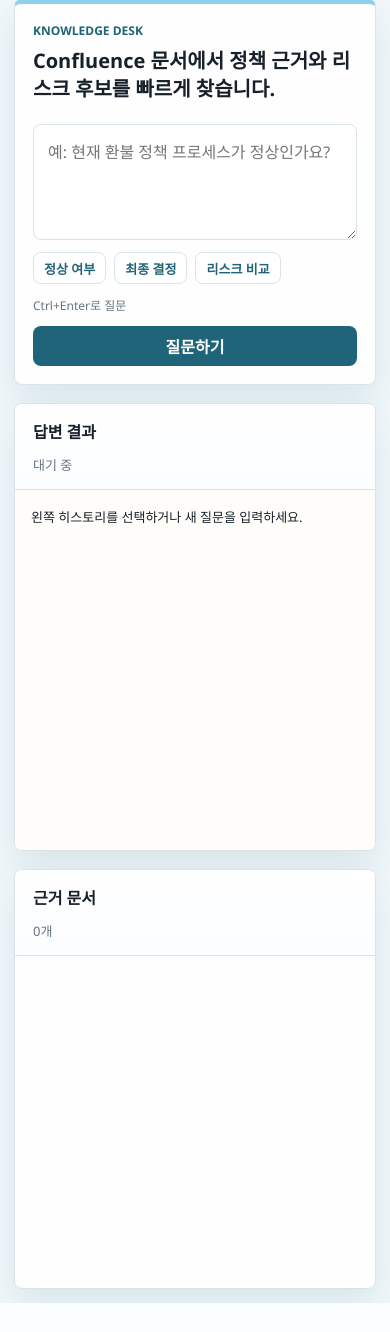
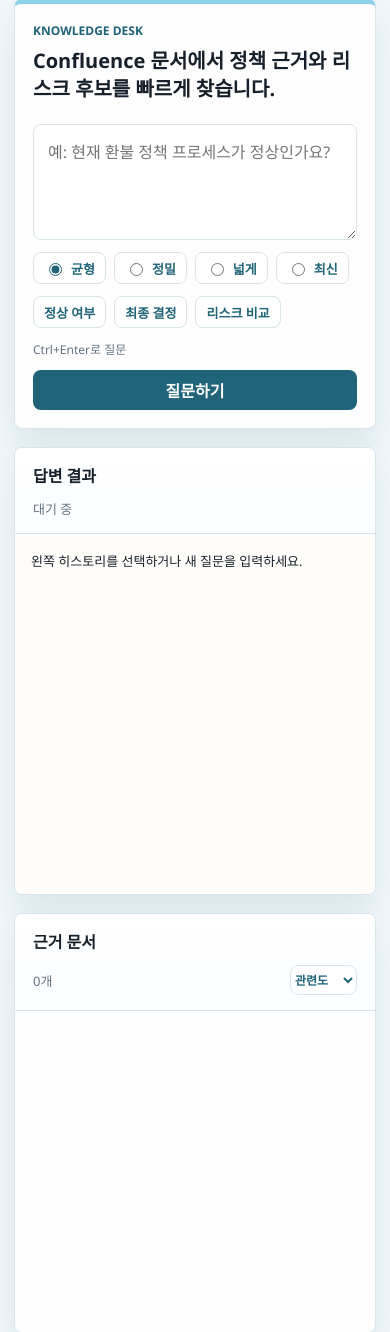
Before and after one commit to SUPASONIC-hub/confluence-context-qna, a Flask app: page / in a window 390 px wide. Shown: the part 788-2120 px from the top of the page. Before the commit the page ends 2091 px from the top, so only its background shows below. Run offline with Flask 3, Linux system fonts and the light colour scheme; data that the repository does not hold is empty; some libraries are stand-ins or nearby versions.

Commit message:
Add search modes and source navigation UX

```diff
--- a/app.py
+++ b/app.py
@@ -10,7 +10,16 @@ from datetime import datetime, timezone
 
 from flask import Flask, Response, jsonify, render_template, request, send_from_directory
 
-from confluence_qna import connect_db, generate_answer, ingest, ingest_batch, ingest_progress_status, load_config, merged_hits
+from confluence_qna import (
+    connect_db,
+    generate_answer,
+    ingest,
+    ingest_batch,
+    ingest_progress_status,
+    load_config,
+    merged_hits,
+    search_meta,
+)
 
 
 app = Flask(__name__)
@@ -340,14 +349,16 @@ def ask_api():
     init_history_table()
     payload = request.get_json(silent=True) or {}
     question = str(payload.get("question", "")).strip()
+    search_mode = str(payload.get("search_mode", "balanced")).strip() or "balanced"
     if not question:
         return jsonify({"error": "question is required"}), 400
 
     conn = connect_db()
     try:
-        hits = merged_hits(conn, question)
+        hits = merged_hits(conn, question, search_mode)
         answer, answer_mode = generate_answer(question, hits)
         serialized = serialize_hits(hits)
+        meta = search_meta(question, hits, search_mode)
         created_at = datetime.now(timezone.utc).isoformat()
         if getattr(conn, "is_postgres", False):
             cursor = conn.execute(
@@ -377,6 +388,7 @@ def ask_api():
                 "hits": serialized,
                 "hit_count": len(hits),
                 "answer_mode": answer_mode,
+                "search_meta": meta,
                 "created_at": created_at,
             }
         )
--- a/static/app.js
+++ b/static/app.js
@@ -6,7 +6,9 @@ const askButton = document.querySelector("#askButton");
 const answerOutput = document.querySelector("#answerOutput");
 const sourceList = document.querySelector("#sourceList");
 const sourceCount = document.querySelector("#sourceCount");
+const sourceSort = document.querySelector("#sourceSort");
 const resultMeta = document.querySelector("#resultMeta");
+const answerToc = document.querySelector("#answerToc");
 const stats = document.querySelector("#stats");
 const sourceFilters = document.querySelector("#sourceFilters");
 const quickPrompts = document.querySelector("#quickPrompts");
@@ -25,6 +27,7 @@ const BATCH_SIZE = 80;
 let activeHistoryId = null;
 let currentHits = [];
 let activeSourceType = "전체";
+let activeSourceSort = "score";
 let adminToken = localStorage.getItem("adminToken") || "";
 let batchRunning = false;
 let stopBatchRequested = false;
@@ -80,13 +83,15 @@ function renderAnswerMarkdown(value) {
         html.push("</ul>");
         listOpen = false;
       }
-      html.push(`<h4>${inlineFormat(line.slice(3))}</h4>`);
+      const title = line.slice(3);
+      html.push(`<h4 id="${sectionId(title)}">${inlineFormat(title)}</h4>`);
     } else if (line.startsWith("# ")) {
       if (listOpen) {
         html.push("</ul>");
         listOpen = false;
       }
-      html.push(`<h3>${inlineFormat(line.slice(2))}</h3>`);
+      const title = line.slice(2);
+      html.push(`<h3 id="${sectionId(title)}">${inlineFormat(title)}</h3>`);
     } else if (line.startsWith("- ")) {
       if (!listOpen) {
         html.push("<ul>");
@@ -103,6 +108,18 @@ function renderAnswerMarkdown(value) {
   }
   if (listOpen) html.push("</ul>");
   return html.join("");
+}
+
+function answerSections(value) {
+  return String(value || "")
+    .split(/\r?\n/)
+    .filter((line) => line.startsWith("## "))
+    .map((line) => line.slice(3))
+    .slice(0, 8);
+}
+
+function sectionId(title) {
+  return `section-${String(title).replace(/[^0-9A-Za-z가-힣]+/g, "-").replace(/^-|-$/g, "").slice(0, 48)}`;
 }
 
 async function fetchJson(url, options) {
@@ -214,10 +231,22 @@ function renderSourceFilters(hits) {
   `).join("");
 }
 
+function sortedHits(hits) {
+  const result = [...hits];
+  if (activeSourceSort === "recent") {
+    return result.sort((a, b) => String(b.last_updated || "").localeCompare(String(a.last_updated || "")));
+  }
+  if (activeSourceSort === "type") {
+    return result.sort((a, b) => String(a.document_type || "").localeCompare(String(b.document_type || "")) || b.score - a.score);
+  }
+  return result.sort((a, b) => b.score - a.score);
+}
+
 function renderSources(hits = currentHits) {
-  const visibleHits = activeSourceType === "전체"
+  const filteredHits = activeSourceType === "전체"
     ? hits
     : hits.filter((hit) => (hit.document_type || "일반문서") === activeSourceType);
+  const visibleHits = sortedHits(filteredHits);
   renderSourceFilters(hits);
   sourceCount.textContent = `${visibleHits.length}개`;
   if (!visibleHits.length) {
@@ -259,10 +288,30 @@ function renderResult(payload) {
   currentHits = payload.hits || [];
   activeSourceType = "전체";
   answerOutput.innerHTML = renderAnswerMarkdown(payload.answer);
+  renderAnswerToc(payload.answer);
   const mode = payload.answer_mode ? ` · ${payload.answer_mode}` : "";
   const pages = new Set(currentHits.map((hit) => hit.page_id)).size;
-  resultMeta.textContent = `${formatDate(payload.created_at)} · 문서 ${pages}개 · 근거 ${payload.hit_count}개${mode}`;
+  const meta = payload.search_meta || {};
+  const confidence = meta.confidence ? ` · 신뢰도 ${meta.confidence}` : "";
+  const searchMode = meta.mode ? ` · ${modeLabel(meta.mode)}` : "";
+  resultMeta.textContent = `${formatDate(payload.created_at)} · 문서 ${pages}개 · 근거 ${payload.hit_count}개${confidence}${searchMode}${mode}`;
   renderSources(currentHits);
+}
+
+function renderAnswerToc(answer) {
+  if (!answerToc) return;
+  const sections = answerSections(answer);
+  if (!sections.length) {
+    answerToc.innerHTML = "";
+    return;
+  }
+  answerToc.innerHTML = sections.map((section) => (
+    `<button type="button" data-target="${sectionId(section)}">${escapeText(section.replace(/^\d+\.\s*/, ""))}</button>`
+  )).join("");
+}
+
+function modeLabel(mode) {
+  return { balanced: "균형", strict: "정밀", broad: "넓게", recent: "최신" }[mode] || mode;
 }
 
 async function loadStats() {
@@ -292,7 +341,7 @@ askForm.addEventListener("submit", async (event) => {
     const payload = await fetchJson("/api/ask", {
       method: "POST",
       headers: { "Content-Type": "application/json" },
-      body: JSON.stringify({ question }),
+      body: JSON.stringify({ question, search_mode: selectedSearchMode() }),
     });
     renderResult(payload);
     questionInput.value = "";
@@ -305,6 +354,18 @@ askForm.addEventListener("submit", async (event) => {
     askButton.textContent = "질문하기";
   }
 });
+
+function selectedSearchMode() {
+  return document.querySelector("input[name='searchMode']:checked")?.value || "balanced";
+}
+
+if (answerToc) {
+  answerToc.addEventListener("click", (event) => {
+    const button = event.target.closest("button[data-target]");
+    if (!button) return;
+    document.getElementById(button.dataset.target)?.scrollIntoView({ block: "start", behavior: "smooth" });
+  });
+}
 
 questionInput.addEventListener("keydown", (event) => {
   if (event.key === "Enter" && (event.ctrlKey || event.metaKey)) {
@@ -338,6 +399,13 @@ sourceFilters.addEventListener("click", (event) => {
   activeSourceType = button.dataset.type;
   renderSources(currentHits);
 });
+
+if (sourceSort) {
+  sourceSort.addEventListener("change", () => {
+    activeSourceSort = sourceSort.value;
+    renderSources(currentHits);
+  });
+}
 
 saveTokenButton.addEventListener("click", () => {
   adminToken = adminTokenInput.value.trim();
--- a/static/styles.css
+++ b/static/styles.css
@@ -314,6 +314,31 @@ textarea {
   min-width: 0;
 }
 
+.search-controls {
+  display: flex;
+  flex-wrap: wrap;
+  gap: 8px;
+}
+
+.search-controls label {
+  display: inline-flex;
+  align-items: center;
+  gap: 6px;
+  min-height: 32px;
+  border: 1px solid var(--line);
+  border-radius: 8px;
+  padding: 0 10px;
+  background: #fff;
+  color: var(--blue-deep);
+  font-size: 13px;
+  font-weight: 800;
+  cursor: pointer;
+}
+
+.search-controls input {
+  accent-color: var(--blue-deep);
+}
+
 .quick-prompts {
   display: flex;
   gap: 8px;
@@ -406,6 +431,53 @@ button[type="submit"]:disabled {
 .panel-title span {
   color: var(--muted);
   font-size: 13px;
+}
+
+.source-sort {
+  display: inline-flex;
+  align-items: center;
+  gap: 8px;
+}
+
+.source-sort select {
+  height: 30px;
+  border: 1px solid var(--line);
+  border-radius: 8px;
+  background: #fff;
+  color: var(--blue-deep);
+  font: inherit;
+  font-size: 12px;
+  font-weight: 800;
+}
+
+.answer-toc {
+  display: flex;
+  gap: 8px;
+  overflow-x: auto;
+  padding: 12px 18px 0;
+  background: var(--paper);
+}
+
+.answer-toc:empty {
+  display: none;
+}
+
+.answer-toc button {
+  flex: 0 0 auto;
+  min-height: 30px;
+  border: 1px solid var(--line);
+  border-radius: 8px;
+  padding: 0 10px;
+  background: #fff;
+  color: var(--blue-deep);
+  font-size: 12px;
+  font-weight: 800;
+  cursor: pointer;
+}
+
+.answer-toc button:hover {
+  border-color: var(--blue-strong);
+  background: #eef9fc;
 }
 
 .answer-output {
@@ -668,6 +740,11 @@ mark {
     flex-direction: column;
   }
 
+  .source-sort {
+    width: 100%;
+    justify-content: space-between;
+  }
+
   button[type="submit"] {
     width: 100%;
   }
--- a/templates/index.html
+++ b/templates/index.html
@@ -60,6 +60,12 @@
           </div>
           <form id="askForm" class="ask-form">
             <textarea id="questionInput" rows="3" placeholder="예: 현재 환불 정책 프로세스가 정상인가요?"></textarea>
+            <div class="search-controls" aria-label="검색 모드">
+              <label><input type="radio" name="searchMode" value="balanced" checked /> 균형</label>
+              <label><input type="radio" name="searchMode" value="strict" /> 정밀</label>
+              <label><input type="radio" name="searchMode" value="broad" /> 넓게</label>
+              <label><input type="radio" name="searchMode" value="recent" /> 최신</label>
+            </div>
             <div class="quick-prompts" id="quickPrompts">
               <button type="button" data-question="현재 최신 정책 기준으로 정상 운영 중인지 확인해줘">정상 여부</button>
               <button type="button" data-question="이 주제의 최종 결정사항과 근거 문서를 찾아줘">최종 결정</button>
@@ -78,13 +84,21 @@
               <h3>답변 결과</h3>
               <span id="resultMeta">대기 중</span>
             </div>
+            <div id="answerToc" class="answer-toc"></div>
             <div id="answerOutput" class="answer-output">왼쪽 히스토리를 선택하거나 새 질문을 입력하세요.</div>
           </article>
 
           <aside class="source-panel">
             <div class="panel-title">
               <h3>근거 문서</h3>
-              <span id="sourceCount">0개</span>
+              <label class="source-sort">
+                <span id="sourceCount">0개</span>
+                <select id="sourceSort" aria-label="근거 정렬">
+                  <option value="score">관련도</option>
+                  <option value="recent">최신순</option>
+                  <option value="type">문서유형</option>
+                </select>
+              </label>
             </div>
             <div id="sourceFilters" class="source-filters"></div>
             <div id="sourceList" class="source-list"></div>
@@ -93,6 +107,6 @@
       </main>
     </div>
 
-    <script src="{{ url_for('static', filename='app.js', v='20260723-3') }}"></script>
+    <script src="{{ url_for('static', filename='app.js', v='20260723-4') }}"></script>
   </body>
 </html>
```
Also changed, not shown: confluence_qna.py (+72 -5 lines), README.md.
